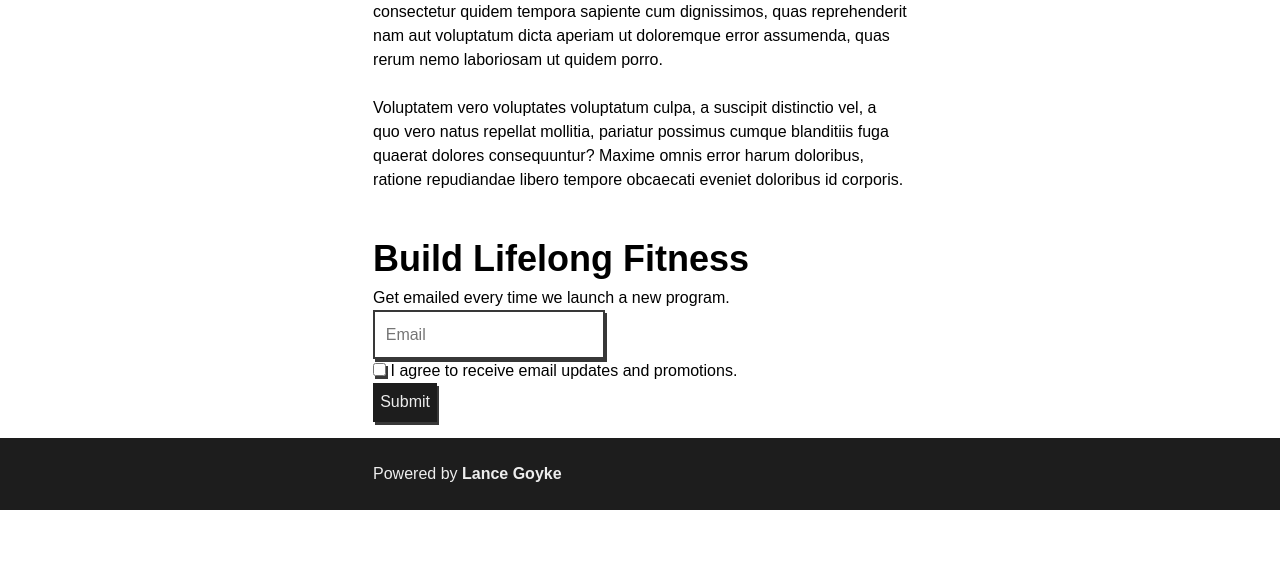
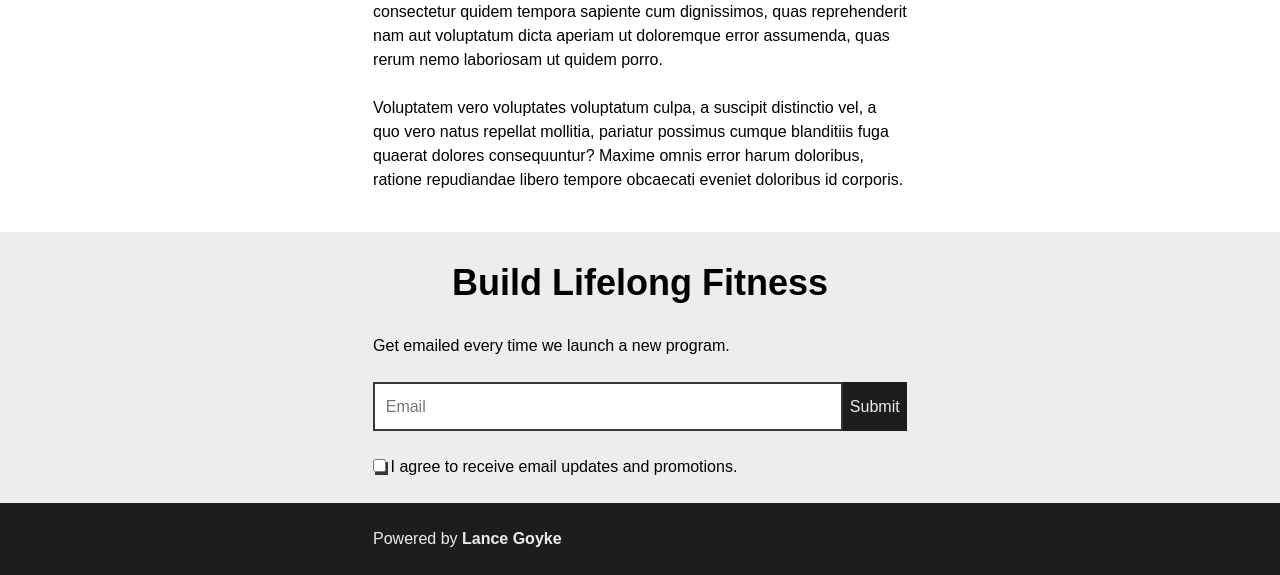
Before and after one commit to kevindev427/fitness_store, a Django app: page / in a window 1280 px wide. Shown: the part 1162-1737 px from the top of the page. Before the commit the page ends 1672 px from the top, so only its background shows below. Run offline with Django 3.2, Linux system fonts and the light colour scheme; parts of the project's set-up code (start-up, migrations or seed data) failed here and were passed over; some libraries are stand-ins or nearby versions.

Commit message:
styling for sendfox marketing email form

```diff
--- a/app/static/css/base.css
+++ b/app/static/css/base.css
@@ -544,6 +544,36 @@ a.box.login:active {
 }
 
 /*
+    THE FORM SIDEBAR
+*/
+
+.form-with-sidebar {
+  overflow: hidden;
+}
+
+.form-with-sidebar > * {
+  display: flex;
+  flex-wrap: wrap;
+  margin: calc(0px / 2 * -1);
+}
+
+.form-with-sidebar > * > * {
+  margin: calc(0px / 2);
+  flex-grow: 1;
+}
+
+.form-with-sidebar > * > :first-child {
+  flex-basis: 0;
+  flex-grow: 999;
+  min-width: calc(70% - var(--s1));
+}
+
+.form-with-sidebar input,
+.form-with-sidebar button {
+  box-shadow: none;
+}
+
+/*
     THE CLUSTER
 
     Description: a group of items that should stay close together
@@ -936,6 +966,10 @@ ul.grid {
   min-height: 66.666vh;
 }
 
+.pre-footer {
+  background: var(--main-color-light-gray);
+}
+
 .footer {
   color: var(--main-color-light-gray);
   background: var(--main-color-dark);
--- a/app/store_project/templates/footer.html
+++ b/app/store_project/templates/footer.html
@@ -1,21 +1,27 @@
+<div>
   <!-- THE CTA -->
-<div class="pre-footer">
-  <div class="center">
-    <h2>Build Lifelong Fitness</h2>
+  <div class="box pre-footer">
+    <div class="center stack">
+      <h2 class="text-center">Build Lifelong Fitness</h2>
       <p>
         Get emailed every time we launch a new program.
       </p>
-    <form method="post" action="https://sendfox.com/form/1ylzgw/3l69xl" class="sendfox-form" id="3l69xl" data-async="true" data-recaptcha="true">
-      <p><input type="email" placeholder="Email" name="email" required /></p>
+
+      <form method="post" action="https://sendfox.com/form/1ylzgw/3l69xl" class="sendfox-form stack" id="3l69xl" data-async="true" data-recaptcha="true">
+        <div class="form-with-sidebar">
+          <div><!-- intermediary wrapper -->
+            <input type="email" placeholder="Email" name="email" required />
+            <button type="submit">Submit</button>
+          </div><!-- END intermediary wrapper -->
+        </div>
         <p><label><input type="checkbox" name="gdpr" value="1" required /> I agree to receive email updates and promotions.</label></p>
         <!-- no botz please -->
         <div style="position: absolute; left: -5000px;" aria-hidden="true"><input type="text" name="a_password" tabindex="-1" value="" autocomplete="off" /></div>
-      <p><button type="submit">Submit</button></p>
       </form>
       <script src="https://sendfox.com/js/form.js"></script>
-
     </div>
   </div>
+  <!-- END .pre-footer-->
 
   <!-- THE FOOTER -->
   <div class="footer">
@@ -24,3 +30,4 @@
     </div>
   </div>
   <!-- .footer -->
+</div>
```
Lines whose indentation alone changed are shown as unchanged.
